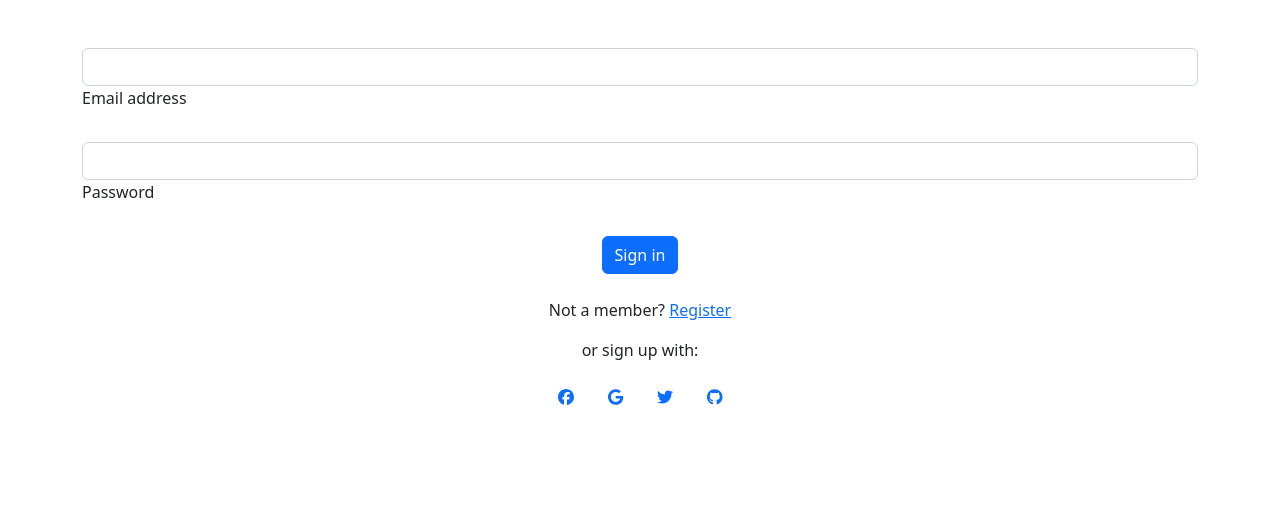
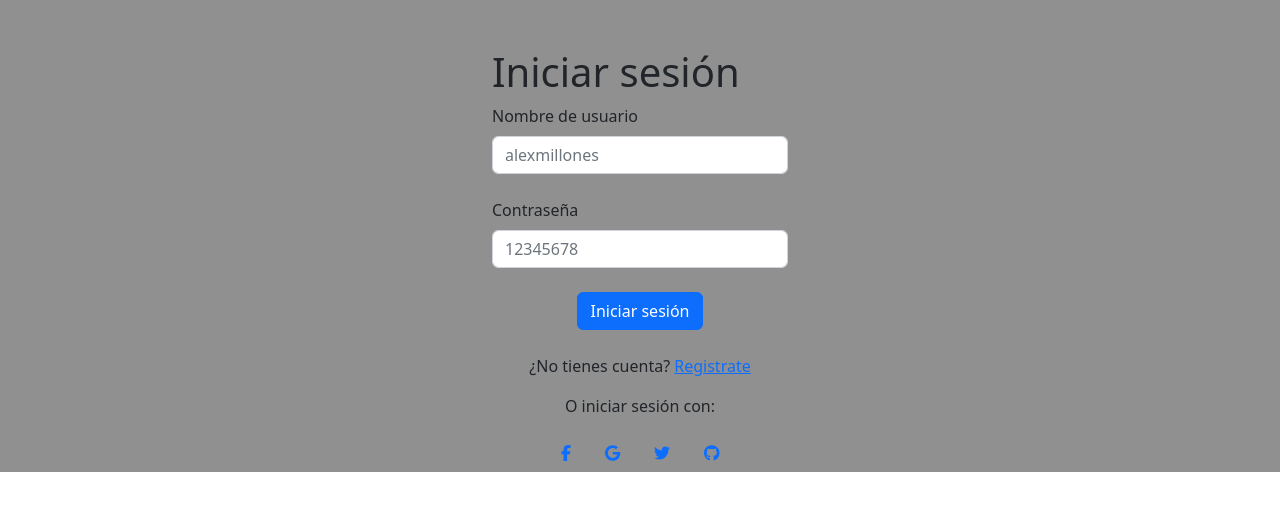
Before and after one commit to alexmillonesr/Pt-UF3-M06, an Angular app: page /login in a window 1280 px wide. Shown: the top 510 px of the page. Built offline with nearby package versions, Linux system fonts and the light colour scheme.

Commit message:
improving login

```diff
--- a/src/app/components/login/login.component.css
+++ b/src/app/components/login/login.component.css
@@ -0,0 +1,3 @@
+.bg-color{
+    background-color: #909090;
+}
--- a/src/app/components/login/login.component.html
+++ b/src/app/components/login/login.component.html
@@ -1,28 +1,31 @@
-<div class="container pt-5">
-    <form>
+<div class="container-fluid bg-color pt-5">
+  <div class="row justify-content-center">
+    <div class="col-3">
+      <h1>Iniciar sesión</h1>
+      <form>
         <!-- Email input -->
         <div class="form-outline mb-4">
-          <input type="email" id="form2Example1" class="form-control" />
-          <label class="form-label" for="form2Example1">Email address</label>
+          <label class="form-label" for="form2Example1">Nombre de usuario</label>
+          <input type="email" id="form2Example1" class="form-control" placeholder="alexmillones" />
         </div>
 
         <!-- Password input -->
         <div class="form-outline mb-4">
-          <input type="password" id="form2Example2" class="form-control" />
-          <label class="form-label" for="form2Example2">Password</label>
+          <label class="form-label" for="form2Example2">Contraseña</label>
+          <input type="password" id="form2Example2" class="form-control" placeholder="12345678"/>
         </div>
 
         <!-- Submit button -->
         <div class="text-center">
-          <button type="button" class="btn btn-primary btn-block mb-4">Sign in</button>
+          <button type="button" class="btn btn-primary btn-block mb-4">Iniciar sesión</button>
         </div>
 
         <!-- Register buttons -->
         <div class="text-center">
-          <p>Not a member? <a href="#!">Register</a></p>
-          <p>or sign up with:</p>
+          <p>¿No tienes cuenta? <a href="#!">Registrate</a></p>
+          <p>O iniciar sesión con:</p>
           <button type="button" class="btn btn-link btn-floating mx-1">
-            <i class="fa-brands fa-facebook"></i>
+            <i class="fab fa-facebook-f"></i>
           </button>
 
           <button type="button" class="btn btn-link btn-floating mx-1">
@@ -38,4 +41,6 @@
           </button>
         </div>
       </form>
+    </div>
+  </div>
 </div>
```
